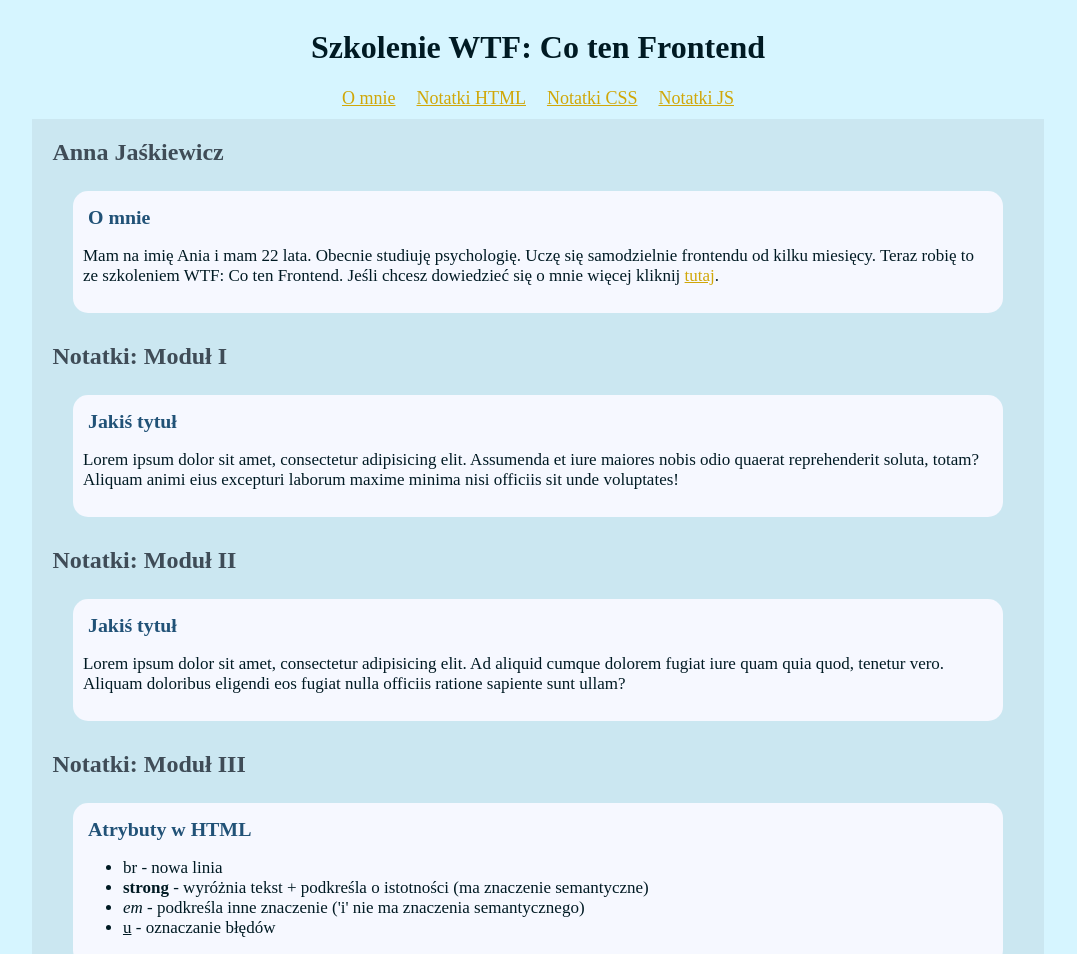
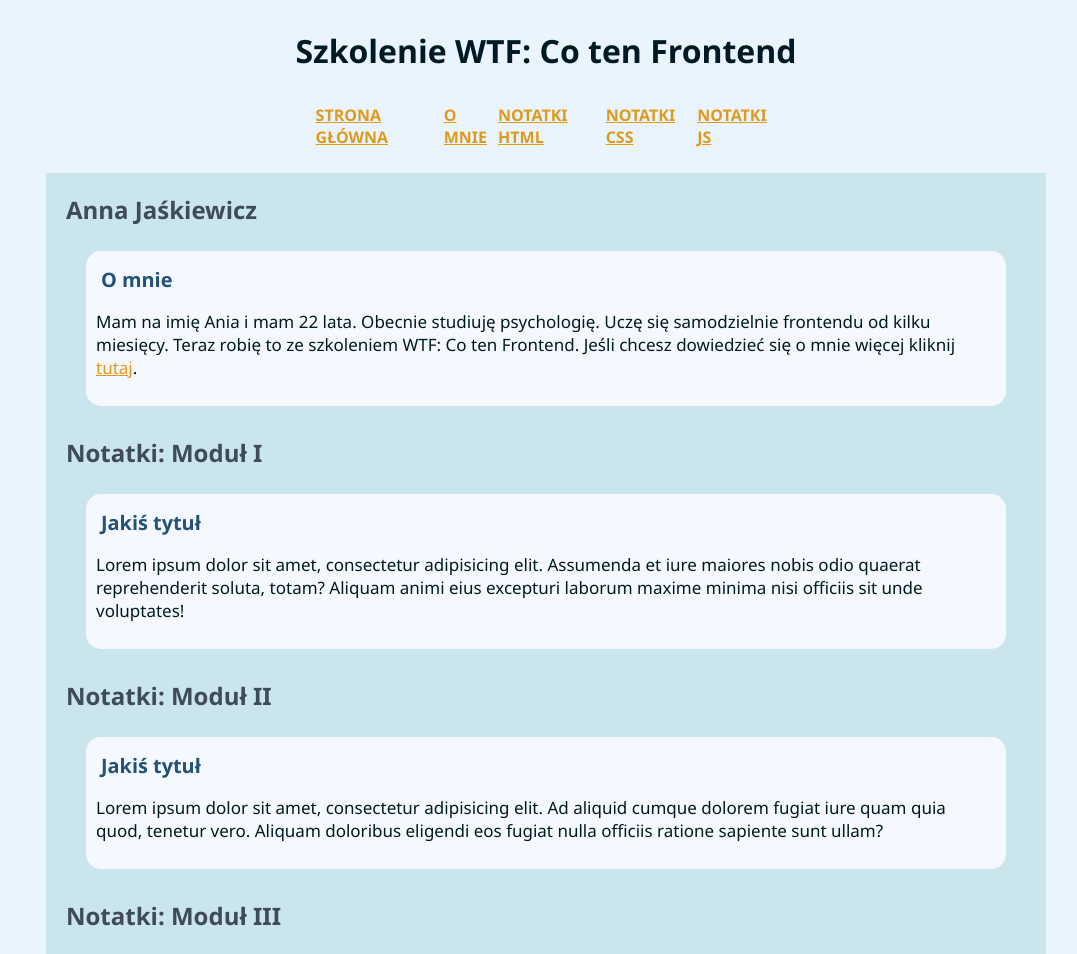
Before and after one commit to aniaj13/homepage, a plain HTML site: page index.html in a window 1280 px wide. Shown: the top 954 px of the page, without its empty margins (102-1179 px from the left). Drawn offline with Linux system fonts and the light colour scheme.

Commit message:
some style changes

```diff
--- a/index.html
+++ b/index.html
@@ -11,6 +11,7 @@
 <header>
     <h1>Szkolenie WTF: Co ten Frontend</h1>
     <nav>
+        <a href="index.html">Strona główna</a>
         <a href="aboutMe.html">O mnie</a>
         <a href="htmlNotes.html">Notatki HTML</a>
         <a href="cssNotes.html">Notatki CSS</a>
--- a/styles.css
+++ b/styles.css
@@ -1,30 +1,40 @@
 body {
     color: #001A23;
-    background-color: #d6f5ff;
+    background-color: #e9f4ff;
     display: flex;
     flex-direction: column;
+    font-family: "Segoe UI", "Tahoma", sans-serif;
+    width: 100%;
 }
 
 main {
     display: flex;
     flex-direction: column;
+    margin: 15px;
 }
 
 header {
-    align-self: center;
+    display: flex;
+    flex-direction: column;
+    margin: auto;
+    width: 60%;
 }
 
 nav {
     display: flex;
+    width: inherit;
+    align-self: center;
     justify-content: space-evenly;
     margin: 10px;
-    font-size: 18px;
+    font-size: 16px;
+    text-transform: uppercase;
+    font-weight: bold;
 }
 
 section {
     width: 80%;
     margin: auto;
-    background-color: #cbe7f1;
+    background-color: rgba(98, 172, 175, 0.22);
 }
 
 article {
@@ -34,6 +44,10 @@ article {
     padding: 10px;
     border-radius: 15px;
     font-size: 17px;
+}
+
+h1 {
+text-align: center;
 }
 
 h2 {
@@ -48,5 +62,13 @@ h3 {
 }
 
 a {
-    color: #d0a708;
+    color: rgb(224, 154, 25);
 }
+
+footer {
+    width: 100%;
+    text-align: center;
+    background-color: #dae5f1;
+    padding: 5px;
+    margin-bottom: 0;
+}
```
Also changed, not shown: aboutMe.html (+1 -0 lines), cssNotes.html (+1 -0 lines), htmlNotes.html (+1 -0 lines), jsNotes.html (+1 -0 lines).
